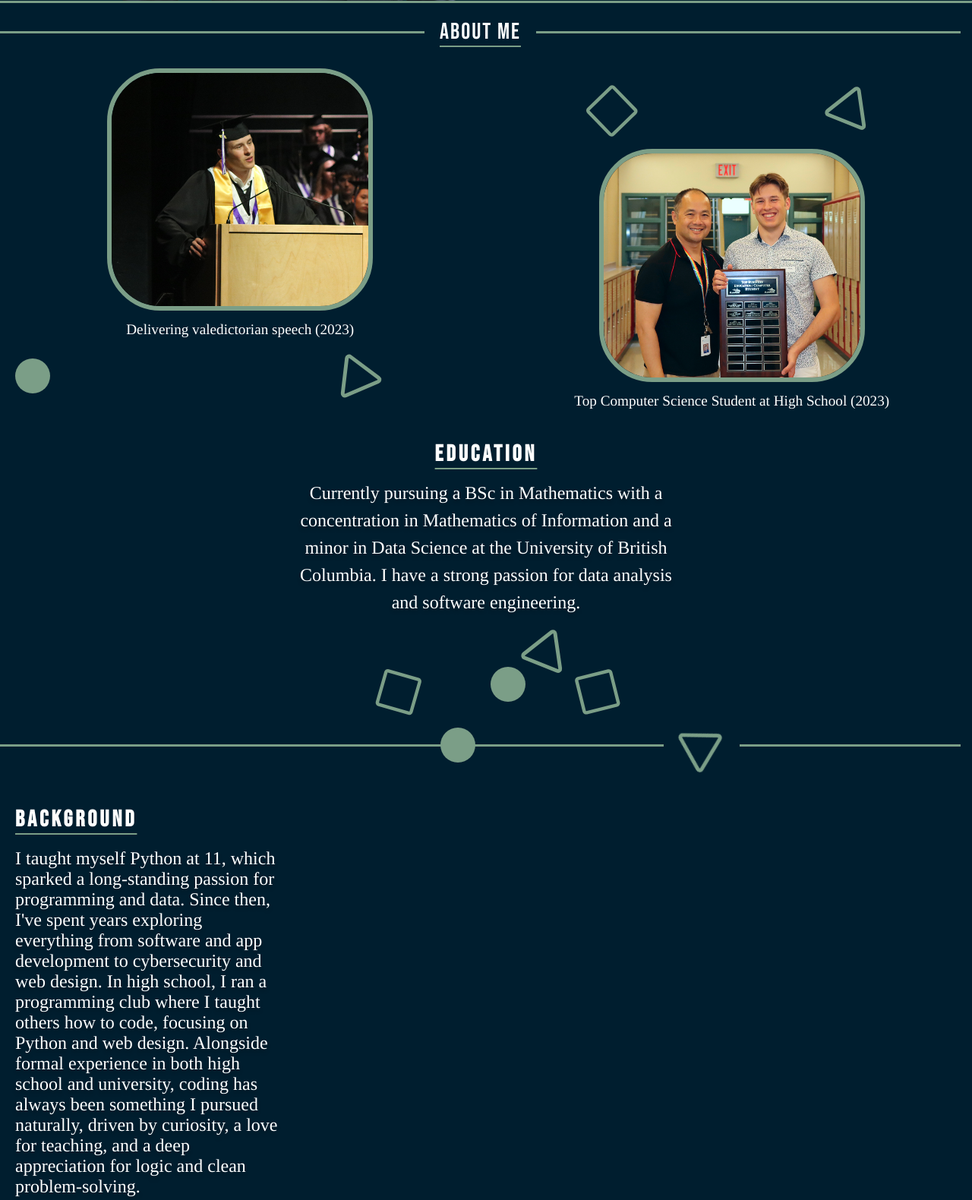
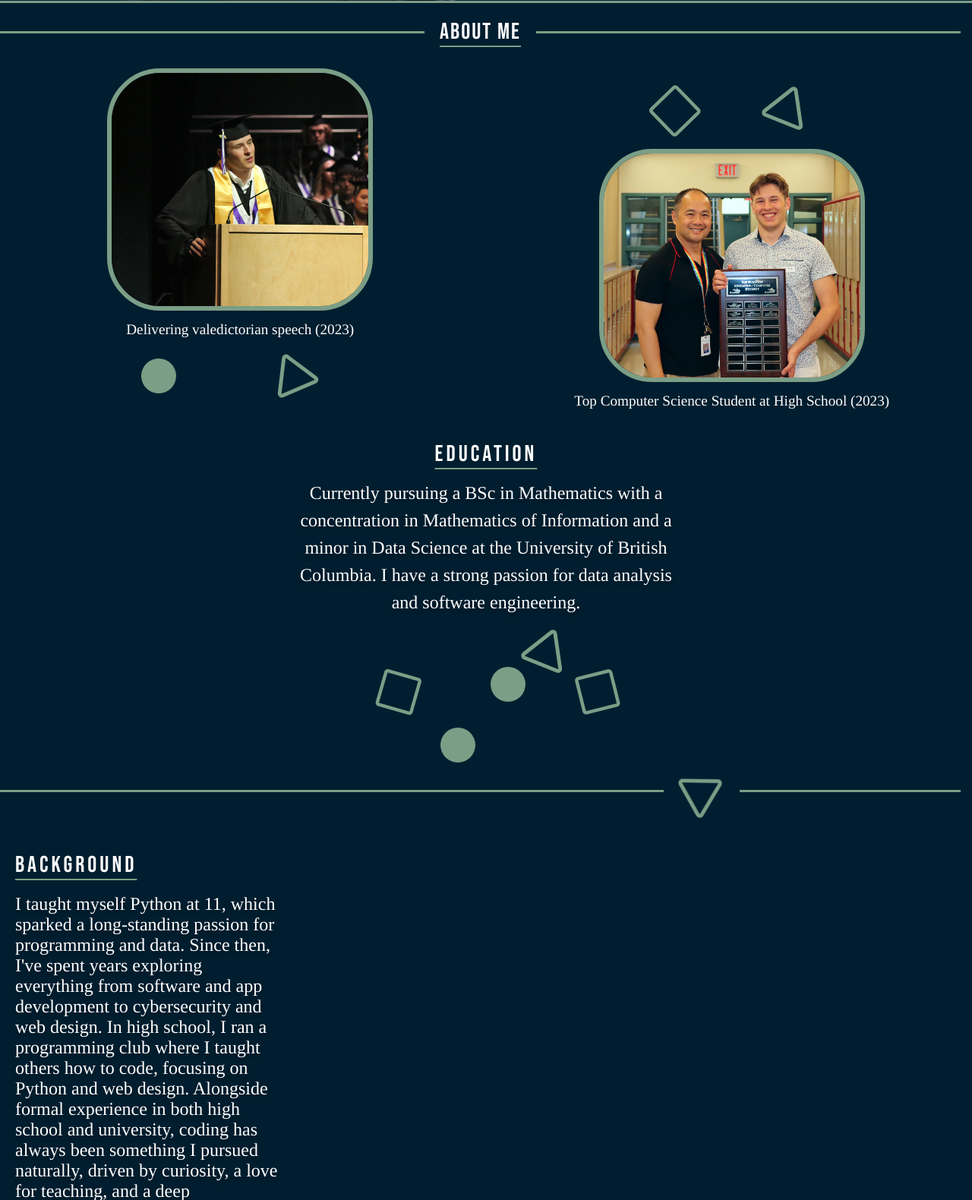
Before and after one commit to MattMatt05/portfolio, a PHP site: page /index.html in a window 1280 px wide. Shown: the part 716-2296 px from the top of the page at 76% size. Run offline with PHP 8.4, Linux system fonts and the light colour scheme; some web fonts are replaced.

Commit message:
showtime

```diff
--- a/global.css
+++ b/global.css
@@ -450,6 +450,7 @@
         margin-left: auto !important;
         margin-right: auto !important;
         max-width: 300px;
+        margin-bottom: 60px
     }
 
     .imageInfo p {
@@ -461,6 +462,7 @@
     font-size: 30px;
     color: #fff;
     letter-spacing: 4px;
+    font-weight: 100;
     font-family: 'Bebas Neue', sans-serif;
     text-decoration-line: underline;
     text-decoration-style: solid;
@@ -494,6 +496,7 @@
 
 .shapeStorage {
     position: relative;
+    width: 300px;
     height: 100px;
     display: grid;
     align-items: center;
```
